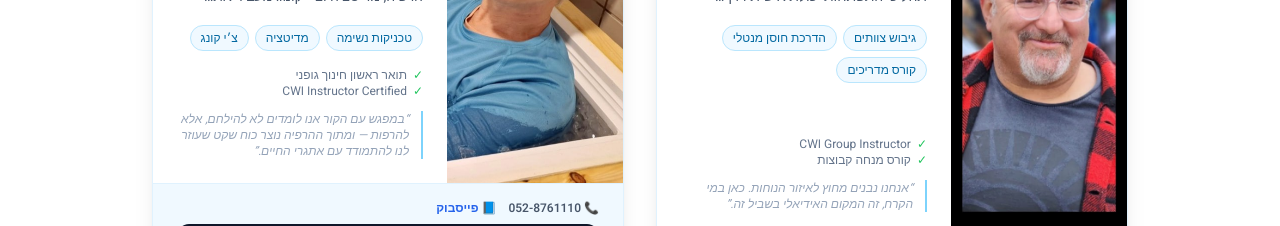
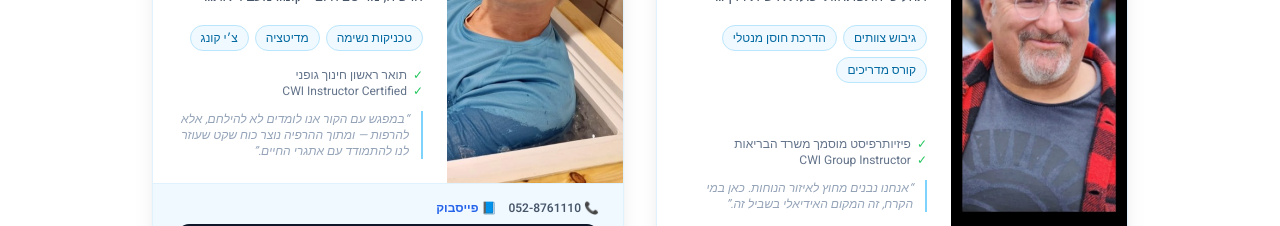
Before and after one commit to ritzabilu-jpg/ICING, a Next.js app: page /instructors in a window 1280 px wide. Shown: the part 1100-1326 px from the top of the page. Built offline with nearby package versions, Linux system fonts and the light colour scheme; what tailwindcss-rtl would draw is missing.

Commit message:
Update Lior Katz certifications

```diff
--- a/src/app/instructors/page.tsx
+++ b/src/app/instructors/page.tsx
@@ -36,7 +36,7 @@ const DEMO_INSTRUCTORS: Instructor[] = [
     photo_url: '/lior-katz.jpg',
     bio: 'פיזיותרפיסט מ-2001, גיטריסט ומדריך קורס מדריכי טבילה במי קרח. מנחה תהליכי התפתחות יכולת אישית דרך הטבילה.',
     specialties: ['גיבוש צוותים', 'הדרכת חוסן מנטלי', 'קורס מדריכים'],
-    certifications: ['CWI Group Instructor', 'קורס מנחה קבוצות'],
+    certifications: ['פיזיותרפיסט מוסמך משרד הבריאות', 'CWI Group Instructor', 'מנחה קורס מדריכים'],
     quote: 'אנחנו נבנים מחוץ לאיזור הנוחות. כאן במי הקרח, זה המקום האידיאלי בשביל זה.',
   },
   {
```
